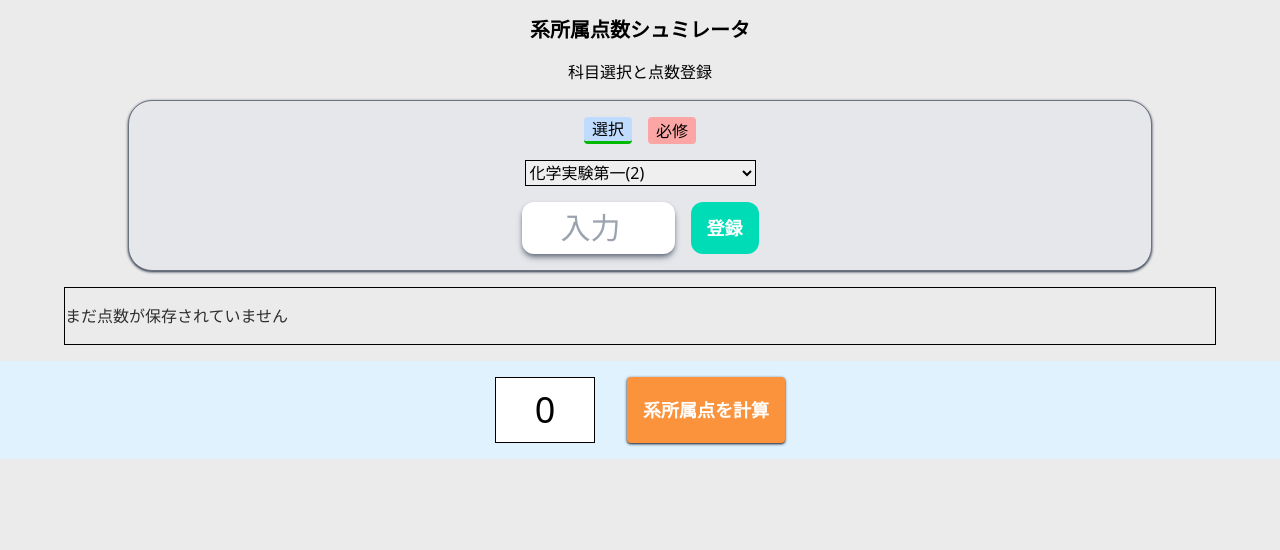
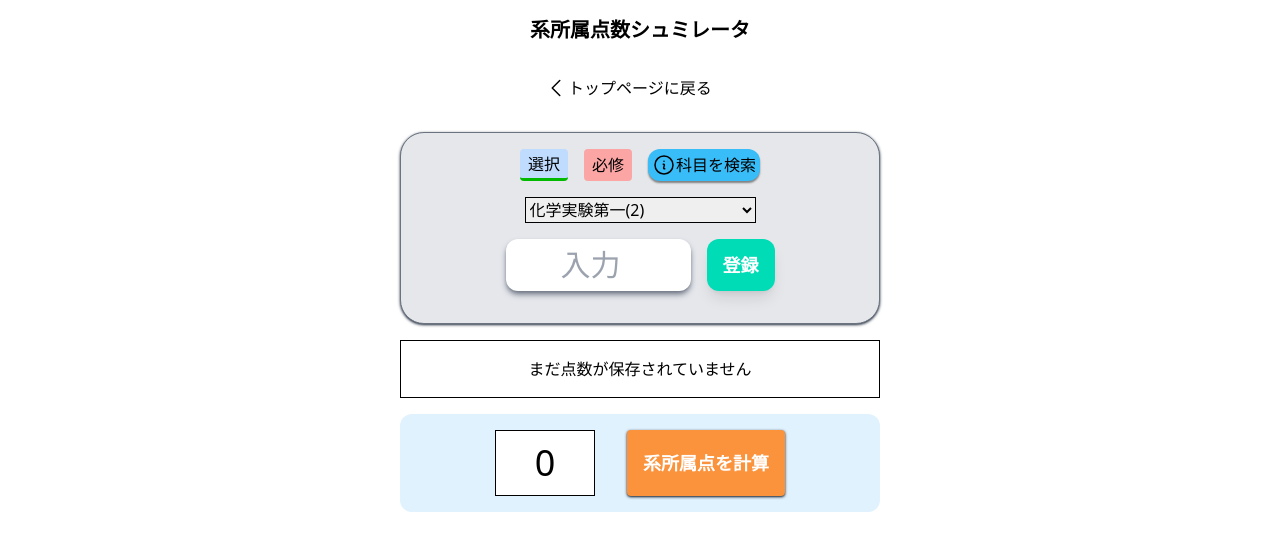
Before and after one commit to IXIN0530/keisyozoku-next, a Next.js app: page /simulate in a window 1280 px wide. Shown: the top 550 px of the page. Built offline with nearby package versions, Linux system fonts and the light colour scheme.

Commit message:
検索機能の実装と、同じ科目の登録を防ぐ機能の実装。

```diff
--- a/app/simulate/page.tsx
+++ b/app/simulate/page.tsx
@@ -4,13 +4,20 @@ import CalculatePoint from "@/components/CalculatePoint";
 import DisplayScores from "@/components/DisplayScores";
 import MakeSubject from "@/components/MakeSubject";
 import useSubjectAndPointList from "@/hooks/useSubjectAndPointList";
+import Link from "next/link";
 
 export default function Home() {
   const { data, setData } = useSubjectAndPointList();
 
   return (
-    <div className="">
+    <div className="max-w-lg mx-auto px-4">
       <h1 className='text-xl font-bold text-center my-4'>系所属点数シュミレータ</h1>
+      <Link href={"/"} className=" flex my-8 text-center mx-auto w-2/5">
+        <svg xmlns="http://www.w3.org/2000/svg" fill="none" viewBox="0 0 24 24" strokeWidth={1.5} stroke="currentColor" className="w-6 h-6">
+          <path strokeLinecap="round" strokeLinejoin="round" d="M15.75 19.5 8.25 12l7.5-7.5" />
+        </svg>
+        トップページに戻る
+      </Link>
       <MakeSubject data={data} setData={setData} />
       <DisplayScores data={data} setData={setData} />
       <CalculatePoint data={data} setData={setData} />
--- /dev/null
+++ b/app/subjectdata.tsx
@@ -0,0 +1,70 @@
+const electiveSubjects = [
+  "化学実験第一(2)",
+  "化学実験第二(2)",
+  "物理学実験第一",
+  "物理学実験第二",
+  "物理学演習第一",
+  "物理学演習第二",
+  "生命科学基礎3Q",
+  "生命科学基礎4Q",
+  "生命科学基礎実験",
+  "情報リテラシ第一",
+  "情報リテラシ第二",
+  "コンピュータサイエンス第一",
+  "コンピュータサイエンス第二",
+  "基礎データサイエンスAI",
+  "学院別専門科目1Q",
+  "学院別専門科目2Q",
+  "学院別専門科目3Q",
+  "学院別専門科目4Q",
+  "その他学院別専門科目",
+  "宇宙地球科学A(2)",
+  "宇宙地球科学B(2)",
+  "環境安全論",
+  "ウェルネス実習",
+  "生涯ウェルネス実習",
+  "科学技術の最前線",
+  "英語選択科目1Q",
+  "英語選択科目2Q",
+  "英語選択科目3Q",
+  "英語選択科目4Q",
+  "図学製図",
+  "図学デザイン第一(2)",
+  "図学デザイン第二(2)",
+  "図形科学とCG",
+  "宇宙地球科学ラボ(2)",
+  "線形代数第二(2)",
+  "線形代数演習第二",
+  "微分積分学第二(2)",
+  "微分積分演習第二",
+  "グローバル理工人入門(2)",
+];
+/**
+ * 必修科目
+ */
+const requiredSubjects = [
+  "英語第一",
+  "英語第二",
+  "英語第三",
+  "英語第四",
+  "線形代数第一(2)",
+  "微分積分学第一(2)",
+  "力学基礎第一",
+  "力学基礎第二",
+  "電磁気学基礎第一",
+  "電磁気学基礎第二",
+  "無機化学基礎",
+  "有機化学基礎",
+  "量子化学基礎",
+  "化学熱力学基礎",
+  "文系教養2Q",
+  "文系教養3Q",
+  "文系教養4Q",
+  "生命科学基礎1Q",
+  "生命科学基礎2Q",
+];
+
+const subjectdata = () => {
+  return { electiveSubjects, requiredSubjects }
+}
+export default subjectdata;
--- a/components/CalculatePoint.tsx
+++ b/components/CalculatePoint.tsx
@@ -10,7 +10,7 @@ const CalculatePoint = ({ data, setData }: Props) => {
   const { sumPoint, handleClick } = useCalculate(data, setData);
 
   return (
-    <div className="py-4 bg-sky-100 flex justify-center gap-8">
+    <div className=" rounded-xl py-4 bg-sky-100 flex justify-center gap-8">
       <p className="w-[100px] p-3 text-center text-4xl border border-black bg-white">{sumPoint}</p>
       <button className="font-bold text-lg text-white bg-orange-400 px-4 rounded shadow shadow-gray-800 hover:scale-105 duration-300" onClick={handleClick}>系所属点を計算</button>
     </div>
--- a/components/DisplayScores.tsx
+++ b/components/DisplayScores.tsx
@@ -12,7 +12,7 @@ const DisplayScores = ({ data, setData }: Props) => {
   const createDeleteMe = useCreateDeleteMe(data, setData);
 
   return (
-    <div className='border border-black w-[90%] mx-auto my-4'>
+    <div className='border border-black  mx-auto my-4 '>
       {data.length ? (
         data.map((item, index) =>
           <ScoreBoard
@@ -23,7 +23,7 @@ const DisplayScores = ({ data, setData }: Props) => {
           />
         )
       ) : (
-        <p className='py-4 opacity-80'>まだ点数が保存されていません</p>
+        <p className='py-4 text-center'>まだ点数が保存されていません</p>
       )}
     </div>
   );
--- a/components/MakeSubject.tsx
+++ b/components/MakeSubject.tsx
@@ -1,6 +1,11 @@
+"use client"
 import useCreateForm from "@/hooks/useCreateForm";
 import SubjectTypeSelectBtn from "./SubjectTypeSelectBtn";
 import { Data, SetData } from "@/types/data";
+import { useState } from "react";
+import { animate, motion } from "framer-motion";
+import subjectdata from "@/app/subjectdata";
+import { log } from "console";
 
 type Props = {
   data: Data;
@@ -10,40 +15,63 @@ type Props = {
 const MakeSubject = ({ data, setData }: Props) => {
   const {
     isRequired,
-    setIsRequired,
-    nowSubject,
     score,
-    subject,
     handleSubjectChange,
     handleScoreChange,
     handleSubmit,
+    changeSubjectCollectly,
+    changeInputValue,
+    useExpect,
   } = useCreateForm(data, setData);
+
+  const [isSelected, setIsSelected] = useState(0);
+  const { electiveSubjects, requiredSubjects } = subjectdata();
+
+  let selectedSubject = [""]
+  data.forEach((item) => {
+    selectedSubject.push(item.subject);
+  });
+  // const SerchButtonPush=(num:number)=>{
+  //   if(isSelected){
+  //     setIsSelected(1);
+  //   }
+  //   else{
+  //     var obj=document.getElementById("SelectBox");
+  //     obj.selectedIndex=-1;
+  //   }
+  // }
 
   return (
     <>
-      <p className="text-center my-4">科目選択と点数登録</p>
-      <div className="bg-gray-200 w-4/5 mx-auto p-4 border border-gray-500 rounded-3xl shadow-gray-700 shadow flex flex-col gap-4">
+      <div className="bg-gray-200  mx-auto p-4 border border-gray-500 rounded-3xl shadow-gray-700 shadow flex flex-col gap-4">
         <div className="flex gap-4 justify-center">
           <SubjectTypeSelectBtn
             className="bg-blue-200 px-2 rounded"
             isSelected={!isRequired}
-            onClick={() => setIsRequired(false)}
+            onClick={() => changeSubjectCollectly(false)}
             text="選択"
           />
           <SubjectTypeSelectBtn
             className="bg-red-300 px-2 rounded"
             isSelected={isRequired}
-            onClick={() => setIsRequired(true)}
+            onClick={() => changeSubjectCollectly(true)}
             text="必修"
           />
+          <button onClick={isSelected ? () => (setIsSelected(0)) : () => (setIsSelected(1))} className="flex bg-sky-400 p-1 rounded-xl duration-500 ease-out" style={isSelected ? { boxShadow: "none", backgroundColor: "#058eff" } : { boxShadow: "0 2px 2px gray" }}>
+            <svg xmlns="http://www.w3.org/2000/svg" fill="none" viewBox="0 0 24 24" strokeWidth={1.5} stroke="currentColor" className="w-6 h-6">
+              <path strokeLinecap="round" strokeLinejoin="round" d="m11.25 11.25.041-.02a.75.75 0 0 1 1.063.852l-.708 2.836a.75.75 0 0 0 1.063.853l.041-.021M21 12a9 9 0 1 1-18 0 9 9 0 0 1 18 0Zm-9-3.75h.008v.008H12V8.25Z" />
+            </svg>
+            {isSelected ? <p>検索を解除</p> : <p>科目を検索</p>}
+          </button>
         </div>
-        <select onChange={handleSubjectChange} value={subject} className="block mx-auto border border-black">
-          {nowSubject.map(item => <option key={item} value={item}>{item}</option>)}
+        <select id="SelectBox" onChange={handleSubjectChange} className="block mx-auto border border-black">
+          {!isSelected ? (isRequired ? requiredSubjects.map(item => <option key={item} value={item}>{item}</option>) : electiveSubjects.map(item => <option key={item} value={item}>{item}</option>))
+            : useExpect.map(item => <option style={selectedSubject.includes(item) ? { color: "red" } : {}} key={item} value={item}>{item}</option>)}
         </select>
         <form onSubmit={handleSubmit} className="flex gap-4 justify-center">
           <input
             onChange={handleScoreChange}
-            className="text-3xl leading-9 py-2 text-center rounded-xl shadow-md shadow-gray-500"
+            className="text-3xl leading-9 py-2 px-4 text-center rounded-xl shadow-md shadow-gray-500"
             required
             value={score}
             type="number"
@@ -51,8 +79,10 @@ const MakeSubject = ({ data, setData }: Props) => {
             min={0}
             placeholder="入力"
           />
-          <button className="leading-9 px-4 py-2 bg-[#00dcb6] rounded-xl text-white font-bold text-lg">登録</button>
+          <button className=" px-4 py-2 bg-[#00dcb6] rounded-xl text-white font-bold text-lg shadow-lg hover:scale-105 duration-300">登録</button>
         </form>
+        {isSelected ? <p className="mt-4 text-center">検索して下さい</p> : false}
+        {isSelected ? <input className=" w-4/5 rounded-xl p-2 text-center shadow-lg mx-auto" onChange={changeInputValue} /> : <span></span>}
       </div>
     </>
   );
--- a/components/ScoreBoard.tsx
+++ b/components/ScoreBoard.tsx
@@ -12,10 +12,10 @@ const ScoreBoard = ({ subjectAndPoint, deleteMe }: Props) => {
   const scoreColor = getScoreColor(score);
 
   return (
-    <div className="flex [&>*]:py-4 border-b border-black last:border-none">
-      <p className="flex-grow border-r border-black text-center" style={{ backgroundColor: backgroundColor }}>{subject}:</p>
-      <p className="w-[100px] border-r border-black text-center" style={{ backgroundColor: scoreColor }}>{score}</p>
-      <button className="w-[150px] bg-[#FF0000] text-white text-lg font-bold" onClick={deleteMe}>削除</button>
+    <div className=" group grid grid-cols-4 [&>p]:py-4 border-b border-black last:border-none ">
+      <p className=" border-r border-black  col-span-2  text-center" style={{ backgroundColor: backgroundColor }}>{subject}:</p>
+      <p className=" border-r border-black col-span-1 text-center" style={{ backgroundColor: scoreColor }}>{score}</p>
+      <button className="col-span-1 bg-[#FF0000] text-white text-lg font-bold" onClick={deleteMe}>削除</button>
     </div>
   );
 }
--- a/hooks/useCalculate.ts
+++ b/hooks/useCalculate.ts
@@ -6,8 +6,9 @@ const useCalculate = (data: Data, setData: SetData) => {
 
     const sortData = () => {
         const _data = [...data];
-        const sortedData = _data.sort((item1, item2) => (item1.score <= item2.score) ? 1 : -1);
-        setData(sortedData);
+        const sortedData = _data.sort((item1, item2) => ((item1.score) > (item2.score)) ? 1 : -1);
+        const sortedData2 = sortedData.sort((item1, item2) => (item1.isRequired < item2.isRequired) ? 1 : -1);
+        setData(sortedData2);
     }
 
     const calculateScoreAndCredits = () => {
@@ -40,8 +41,6 @@ const useCalculate = (data: Data, setData: SetData) => {
                 }
             }
         });
-        console.log(`必修科目は${requiredCredits}単位、選択科目は${electiveCredits}単位`);
-        console.log(data);
         setSumPoint(sum);
     }
 
--- a/tailwind.config.ts
+++ b/tailwind.config.ts
@@ -14,8 +14,8 @@ const config: Config = {
                     'conic-gradient(from 180deg at 50% 50%, var(--tw-gradient-stops))',
             },
             colors: {
-                "bg1": "#ebebeb",
-                "bg2": "white",
+                "bg1": "white",
+                "bg2": "#ebebeb",
             }
         },
     },
```
Also changed, not shown: hooks/useCreateForm.ts (+48 -68 lines), 1 other file (tests, documents, lock files or other folders).
